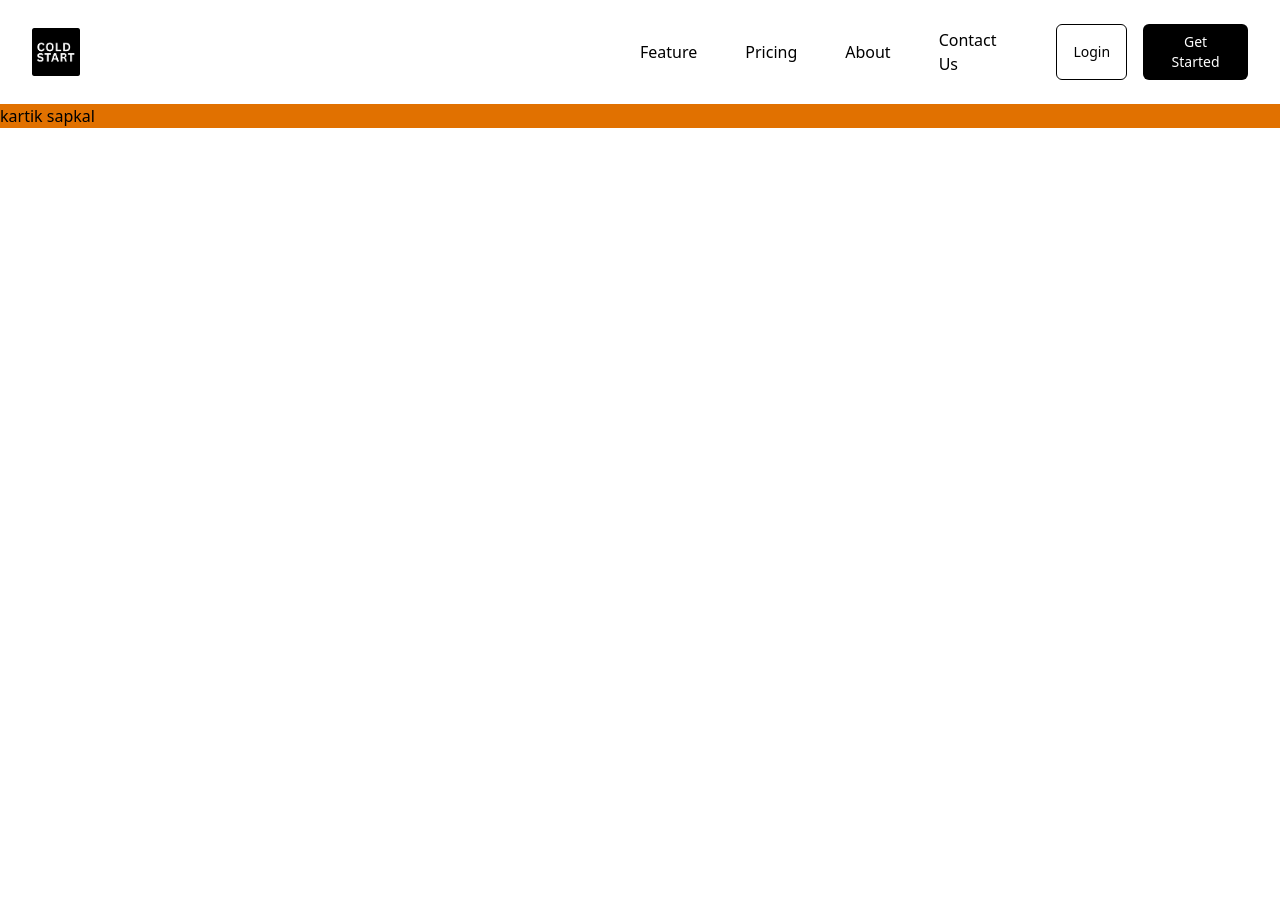
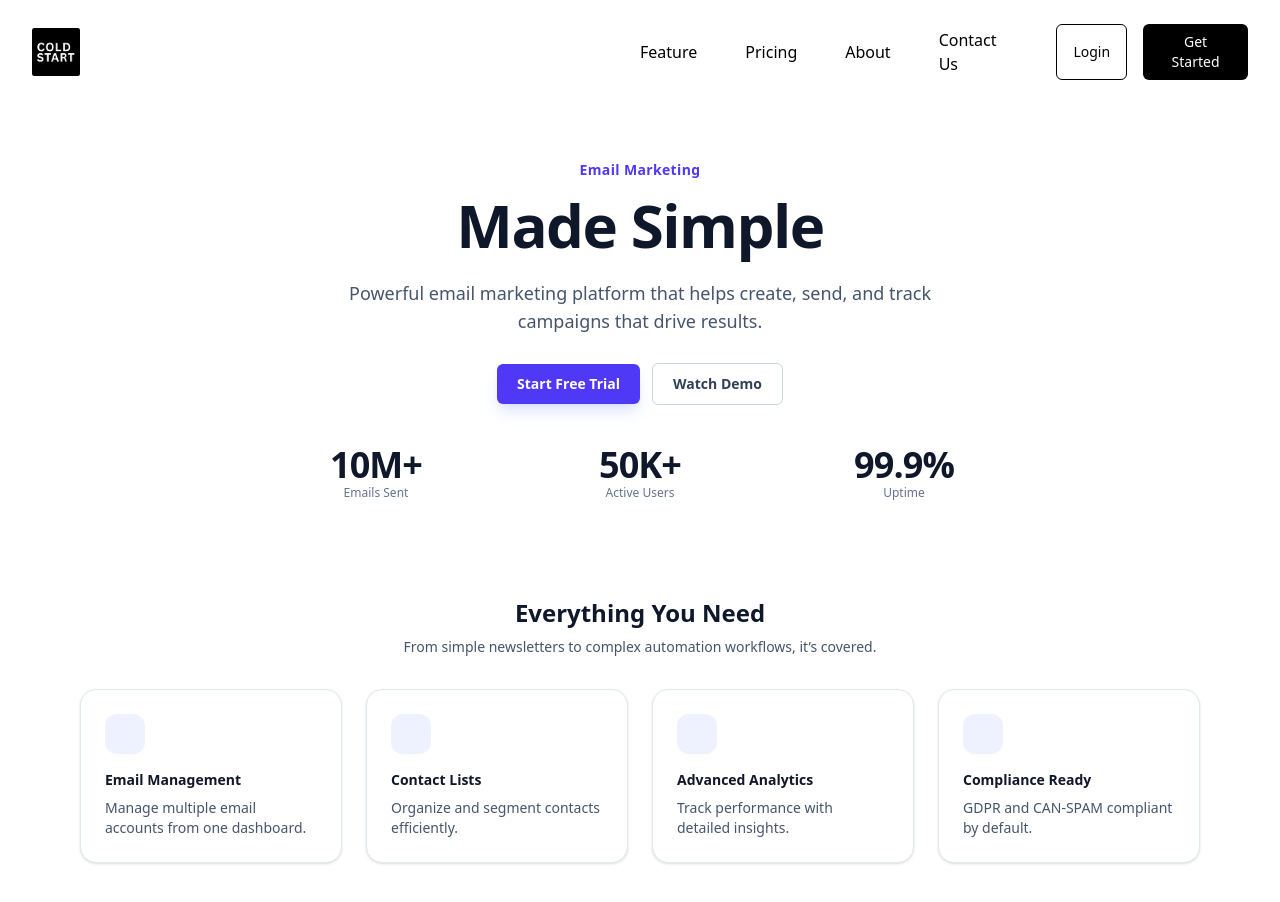
Before and after one commit to KARTIK5799/cold-start, a React (Vite) app in the folder frontend/: page / in a window 1280 px wide. Shown: the top 902 px of the page. Before the commit the page ends 800 px from the top, so only its background shows below. Built offline with nearby package versions, Linux system fonts and the light colour scheme.

Commit message:
Campaign Card Component Created

```diff
--- a/frontend/src/components/CampaignCard.jsx
+++ b/frontend/src/components/CampaignCard.jsx
@@ -0,0 +1,36 @@
+import React from 'react';
+
+const campaignFeatures = [
+  { title: "Email Management", desc: "Manage multiple email accounts from one dashboard." },
+  { title: "Contact Lists", desc: "Organize and segment contacts efficiently." },
+  { title: "Advanced Analytics", desc: "Track performance with detailed insights." },
+  { title: "Compliance Ready", desc: "GDPR and CAN‑SPAM compliant by default." }
+];
+
+const CampaignCards = () => {
+  return (
+    <section className="mx-auto max-w-6xl px-4 py-12">
+      <div className="text-center">
+        <h2 className="text-2xl font-semibold text-slate-900">Everything You Need</h2>
+        <p className="mx-auto mt-2 max-w-2xl text-sm text-slate-600">
+          From simple newsletters to complex automation workflows, it’s covered.
+        </p>
+      </div>
+      <div className="mt-8 grid grid-cols-1 gap-6 sm:grid-cols-2 lg:grid-cols-4">
+        {campaignFeatures.map((feature) => (
+          <div
+            key={feature.title}
+            className="rounded-2xl border border-slate-200 bg-white p-6 shadow-sm hover:shadow-md transition-shadow"
+          >
+            <div className="flex items-center justify-between">
+              <div className="h-10 w-10 rounded-xl bg-indigo-50" />
+            </div>
+            <h3 className="mt-4 text-sm font-semibold text-slate-900">{feature.title}</h3>
+            <p className="mt-2 text-sm text-slate-600">{feature.desc}</p>
+          </div>
+        ))}
+      </div>
+    </section>
+  );
+};
+export default CampaignCards;
--- a/frontend/src/pages/LandingPage.jsx
+++ b/frontend/src/pages/LandingPage.jsx
@@ -1,15 +1,59 @@
-import React from 'react'
-import Navbar from '../components/Navbar'
+import React from "react";
+import Navbar from "../components/Navbar";
+import CampaignCards from "../components/CampaignCard";
 
 const LandingPage = () => {
   return (
     <div>
-<Navbar/>
-      <div className="hero-section bg-amber-600">
-kartik sapkal
-</div>
+      <Navbar />
+      <div className="hero-section">
+        <section className="mx-auto max-w-6xl px-4 pt-14 pb-12 text-center">
+          <p className="text-sm font-semibold tracking-wide text-indigo-600">
+            Email Marketing
+          </p>
+          <h1 className="mt-2 text-5xl sm:text-6xl font-extrabold leading-tight tracking-tight text-slate-900">
+            Made Simple
+          </h1>
+          <p className="mx-auto mt-4 max-w-2xl text-base sm:text-lg text-slate-600">
+            Powerful email marketing platform that helps create, send, and track
+            campaigns that drive results.
+          </p>
+          <div className="mt-7 flex items-center justify-center gap-3">
+            <button className="rounded-md bg-indigo-600 px-5 py-2.5 text-sm font-semibold text-white shadow-lg shadow-indigo-200/60 hover:bg-indigo-500">
+              Start Free Trial
+            </button>
+            <button className="rounded-md border border-slate-300 px-5 py-2.5 text-sm font-semibold text-slate-700 hover:bg-slate-50">
+              Watch Demo
+            </button>
+          </div>
+
+          {/* Stats */}
+          <div className="mx-auto mt-10 grid max-w-3xl grid-cols-3 gap-6 text-center">
+            <div>
+              <div className="text-3xl sm:text-4xl font-extrabold tracking-tight text-slate-900">
+                10M+
+              </div>
+              <div className="text-xs text-slate-500">Emails Sent</div>
+            </div>
+            <div>
+              <div className="text-3xl sm:text-4xl font-extrabold tracking-tight text-slate-900">
+                50K+
+              </div>
+              <div className="text-xs text-slate-500">Active Users</div>
+            </div>
+            <div>
+              <div className="text-3xl sm:text-4xl font-extrabold tracking-tight text-slate-900">
+                99.9%
+              </div>
+              <div className="text-xs text-slate-500">Uptime</div>
+            </div>
+          </div>
+        </section>
+      </div>
+
+         <CampaignCards />
     </div>
-  )
-}
+  );
+};
 
-export default LandingPage
+export default LandingPage;
```
